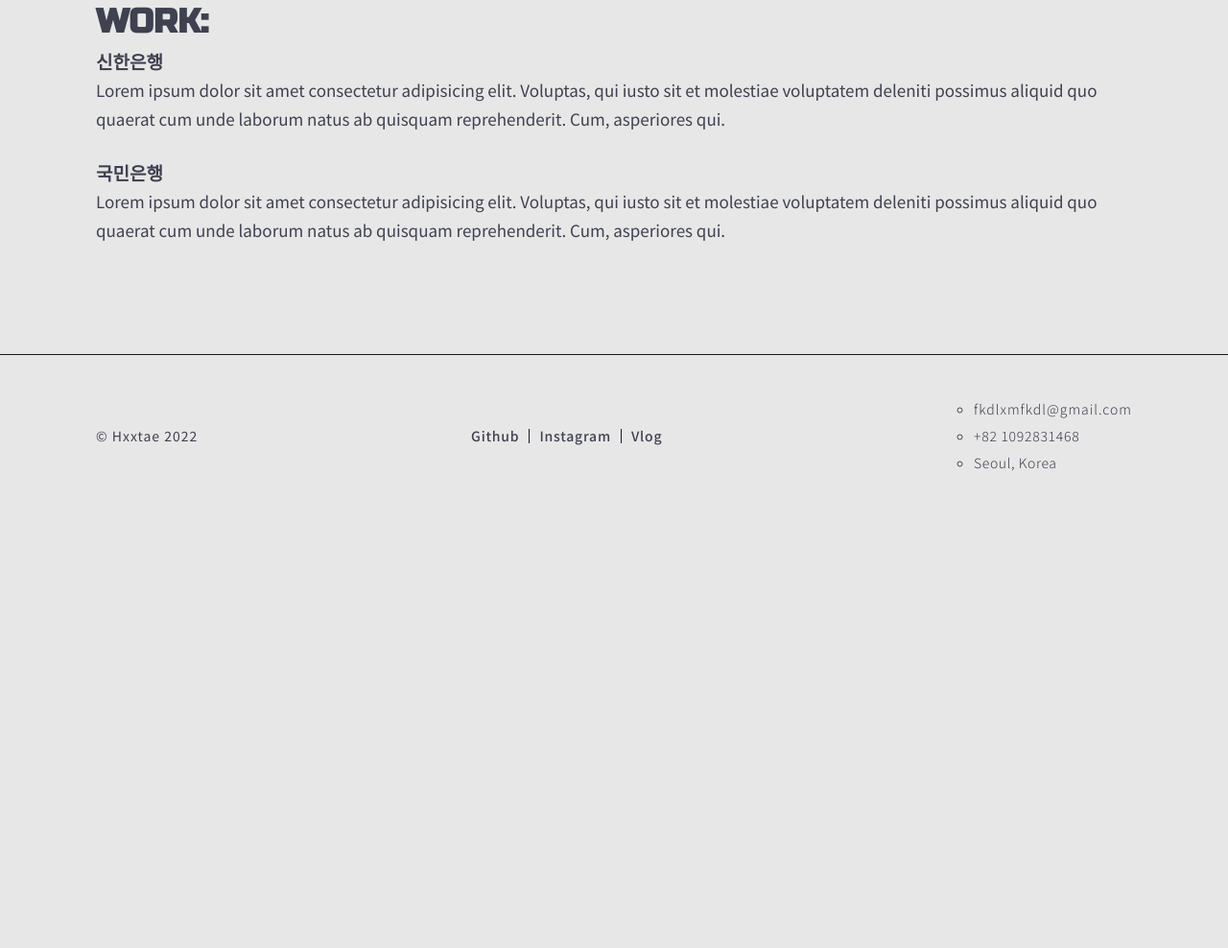
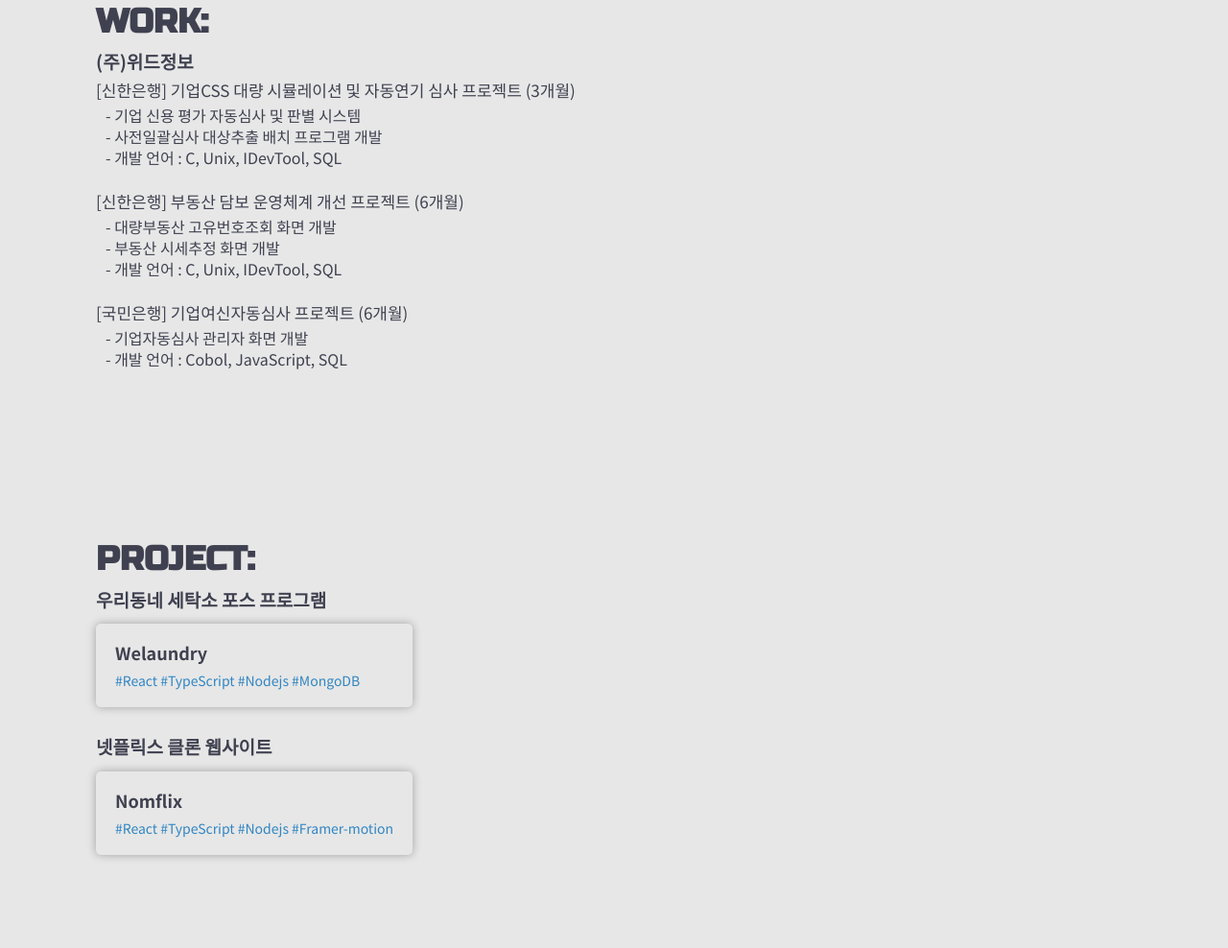
Before and after one commit to hxxtae/heetae, a website built with Parcel: page index.html in a window 1280 px wide. Shown: the part 1654-2642 px from the top of the page at 96% size. Before the commit the page ends 2192 px from the top, so only its background shows below. Built offline with nearby package versions, Linux system fonts and the light colour scheme.

Commit message:
:books: [Docs]: Implement Project Section
Update Index.html
- Add project section.
- update style

```diff
--- a/index.html
+++ b/index.html
@@ -47,7 +47,7 @@
               <button type="button" data-id="work">WORK.</button>
             </ol>
             <ol class="menu-item">
-              <button type="button">PROJECT.</button>
+              <button type="button" data-id="project">PROJECT.</button>
             </ol>
             <ol class="menu-item">
               <button type="button" data-id="contact">CONTACT.</button>
@@ -113,7 +113,7 @@
                     <h2 aria-label="스킬 종류 1번">CLIENT-SIDE</h2>
                     <div class="skill-content">
                       <p>
-                        #html #css #scss #javascript #typescript #react #recoil #nextjs
+                        #html #css #scss #styled-components #javascript #typescript #react #recoil #nextjs
                       </p>
                     </div>
                   </div>
@@ -144,19 +144,54 @@
                 <h1 aria-label="경력" data-aos="fade-up" data-aos-anchor=".work-storys">WORK:</h1>
                 <div class="story-wrapper">
                   <div class="story-kind" data-aos="fade-up" data-aos-anchor=".work-storys" data-aos-delay="400">
-                    <h2 aria-label="경력 종류 1">신한은행</h2>
+                    <h2 aria-label="경력 종류 1">(주)위드정보</h2>
                     <div class="story-content">
-                      <p>
-                        Lorem ipsum dolor sit amet consectetur adipisicing elit. Voluptas, qui iusto sit et molestiae voluptatem deleniti possimus aliquid quo quaerat cum unde laborum natus ab quisquam reprehenderit. Cum, asperiores qui.
-                      </p>
+                      <ul class="story-content-list-1">
+                        <p>[신한은행] 기업CSS 대량 시뮬레이션 및 자동연기 심사 프로젝트 (3개월)</p>
+                        <li>- 기업 신용 평가 자동심사 및 판별 시스템</li>
+                        <li>- 사전일괄심사 대상추출 배치 프로그램 개발</li>
+                        <li>- 개발 언어 : C, Unix, IDevTool, SQL</li>
+                      </ul>
+                      <ul class="story-content-list-2">
+                        <p>[신한은행] 부동산 담보 운영체계 개선 프로젝트 (6개월)</p>
+                        <li>- 대량부동산 고유번호조회 화면 개발</li>
+                        <li>- 부동산 시세추정 화면 개발</li>
+                        <li>- 개발 언어 : C, Unix, IDevTool, SQL</li>
+                      </ul>
+                      <ul class="story-content-list-3">
+                        <p>[국민은행] 기업여신자동심사 프로젝트 (6개월)</p>
+                        <li>- 기업자동심사 관리자 화면 개발</li>
+                        <li>- 개발 언어 : Cobol, JavaScript, SQL</li>
+                      </ul>
                     </div>
                   </div>
                   <div class="story-kind" data-aos="fade-up" data-aos-anchor=".work-storys" data-aos-delay="800">
-                    <h2 aria-label="경력 종류 2">국민은행</h2>
+                    <h2 aria-label="경력 종류 2"></h2>
                     <div class="story-content">
-                      <p>
-                        Lorem ipsum dolor sit amet consectetur adipisicing elit. Voluptas, qui iusto sit et molestiae voluptatem deleniti possimus aliquid quo quaerat cum unde laborum natus ab quisquam reprehenderit. Cum, asperiores qui.
-                      </p>
+                    </div>
+                  </div>
+                </div>
+              </div>
+            </div>
+          </section>
+
+          <section class="project-section">
+            <div class="project">
+              <div class="project-cards">
+                <h1 aria-label="나의 프로젝트" data-aos="fade-up" data-aos-anchor=".project-cards">PROJECT:</h1>
+                <div class="card-wrapper">
+                  <div class="card-kind" data-aos="fade-up" data-aos-anchor=".project-cards" data-aos-delay="400">
+                    <h2 aria-label="프로젝트 종류 1">우리동네 세탁소 포스 프로그램</h2>
+                    <div class="card-content">
+                      <a href="https://welaundry.netlify.app" target="_blank">Welaundry</a>
+                      <p>#React #TypeScript #Nodejs #MongoDB</p>
+                    </div>
+                  </div>
+                  <div class="card-kind" data-aos="fade-up" data-aos-anchor=".project-cards" data-aos-delay="800">
+                    <h2 aria-label="프로젝트 종류 2">넷플릭스 클론 웹사이트</h2>
+                    <div class="card-content">
+                      <a href="https://hxxtae.github.io/react-masterclass-nomflix" target="_blank">Nomflix</a>
+                      <p>#React #TypeScript #Nodejs #Framer-motion</p>
                     </div>
                   </div>
                 </div>
--- a/src/js/menuEvent.js
+++ b/src/js/menuEvent.js
@@ -33,6 +33,10 @@
         overlay.classList.remove('is-open');
         break;
       case 'project':
+        const thisElement3 = document.querySelector('.main-show .project-section');
+        thisElement3.scrollIntoView({ behavior: "smooth" });
+        menuNav.classList.remove('is-open');
+        overlay.classList.remove('is-open');
         break;
       case 'contact':
         const thisElement4 = document.querySelector('.footer');
--- a/src/style/base/_reset.scss
+++ b/src/style/base/_reset.scss
@@ -15,6 +15,18 @@
   font-family: $font-main;
   color: $primary;
   background-color: $neumor;
+
+  &::-webkit-scrollbar {
+    width: 10px;
+  }
+  &::-webkit-scrollbar-track {
+    background-color: $tertiary;
+    border-radius: 5px;
+  }
+  &::-webkit-scrollbar-thumb {
+    background-color: $primary;
+    border-radius: 5px;
+  }
 }
 
 h1 {
@@ -58,7 +70,7 @@
   font-style: normal;
 }
 
-h1, h2, p {
+h1, h2, h3, p {
   &::selection {
     background-color: $border;
   }
--- /dev/null
+++ b/src/style/components/_project-section.scss
@@ -0,0 +1,80 @@
+.project-section {
+  @include flexbox();
+  padding: ($header-height + 20px) 20px $header-height;
+  margin-bottom: 50px;
+
+  .project {
+    margin-right: auto;
+
+    &-cards {
+      h1 {
+        font-size: 28px;
+        font-family: $font-header;
+        margin-bottom: 8px;
+      }
+
+      .card-kind {
+
+        h2 {
+          font-size: 15px;
+          margin-bottom: 4px;
+        }
+
+        .card-content {
+          @include flexbox('flex-start', 'flex-start');
+          flex-direction: column;
+          padding: 20px;
+          margin-top: 15px;
+          border-radius: 5px;
+          box-shadow: 0 0 10px rgba(0, 0, 0, .3);
+          transition: transform 200ms ease-in-out;
+
+          a {
+            font-weight: 600;
+            margin-bottom: 10px;
+
+            &::selection {
+              background-color: $border;
+            }
+          }
+
+          &:hover {
+            transform: translateX(20px);
+          }
+
+          p {
+            font-size: 14px;
+            color: $blue-dark;
+          }
+        }
+      }
+    }
+  }
+
+  @include responsive('T') {
+    .project {
+
+      &-cards {
+        h1 {
+          font-size: 35px;
+          margin-bottom: 10px;
+        }
+
+        .card-kind {
+          margin-bottom: 30px;
+
+          h2 {
+            font-size: 19px;
+          }
+
+          .card-content {
+            font-size: 18px;
+          }
+
+        }
+      }
+    }
+
+
+  }
+}
--- a/src/style/components/_work-section.scss
+++ b/src/style/components/_work-section.scss
@@ -1,9 +1,9 @@
 .work-section {
   @include flexbox();
   padding: ($header-height + 20px) 20px $header-height;
-  margin-bottom: 50px;
 
   .work {
+    margin-right: auto;
 
     &-storys {
       h1 {
@@ -20,9 +20,26 @@
           margin-bottom: 4px;
         }
 
-        p {
-          font-size: 14px;
-          line-height: 30px;
+        ul {
+          margin-bottom: 10px;
+
+          p {
+            font-size: 14px;
+            line-height: 30px;
+          }
+
+          li {
+            text-indent: 10px;
+            line-height: 22px;
+
+            &::selection {
+              background-color: $border;
+            }
+          }
+
+          &:last-child {
+            margin-bottom: 0;
+          }
         }
 
         &:last-child {
@@ -49,8 +66,12 @@
             font-size: 19px;
           }
 
-          p {
-            font-size: 17px;
+          ul {
+            margin-bottom: 20px;
+
+            p {
+              font-size: 17px;
+            }
           }
         }
       }
--- a/src/style/main.scss
+++ b/src/style/main.scss
@@ -13,6 +13,7 @@
 @import './mixins/responsive';
 @import './mixins/flexbox';
 @import './mixins/dragable';
+@import './mixins/scroll';
 
 @import './modules/icons';
 
@@ -20,6 +21,7 @@
 @import './components/header-menu-section';
 @import './components/about-section';
 @import './components/work-section';
+@import './components/project-section';
 
 @import './layouts/grids';
 @import './layouts/header';
--- /dev/null
+++ b/src/style/mixins/_scroll.scss
@@ -0,0 +1,13 @@
+@mixin scroll-styled($width: 5px) {
+  &::-webkit-scrollbar {
+    width: $width;
+  }
+  &::-webkit-scrollbar-track {
+    background-color: $primary;
+    border-radius: 5px;
+  }
+  &::-webkit-scrollbar-thumb {
+    background-color: $secondary;
+    border-radius: 5px;
+  }
+}
```
Also changed, not shown: style.css, 1 other file.
